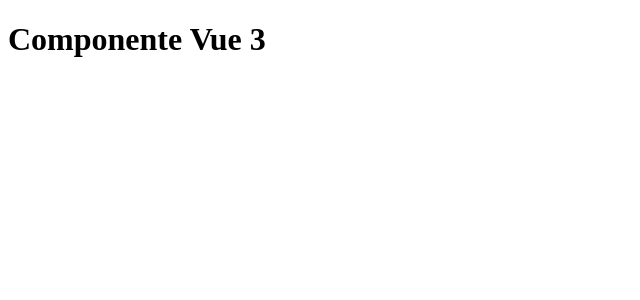
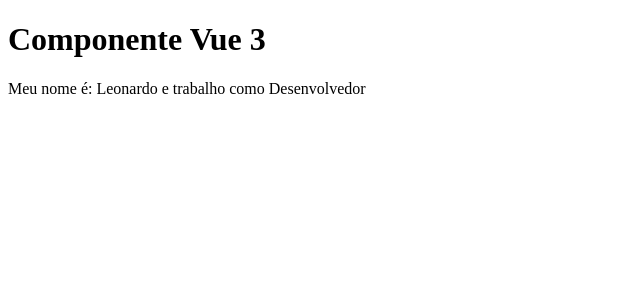
Before and after one commit to LeonardoScherer/curso_vuejs3, a Vue app in the folder 3_projeto_cli/: page / in a window 1280 px wide. Shown: the top 300 px of the page, without its empty margins (0-640 px from the left). Built offline with nearby package versions, Linux system fonts and the light colour scheme.

Commit message:
Dados em componentes

```diff
--- a/3_projeto_cli/src/components/PrimeiroComponente.vue
+++ b/3_projeto_cli/src/components/PrimeiroComponente.vue
@@ -1,9 +1,18 @@
 <template>
-    <h1>Componente Vue 3</h1>
+    <div>
+        <h1>Componente Vue 3</h1>
+        <p>Meu nome é: {{ nome }} e trabalho como {{ profissao }}</p>
+    </div>
 </template>
 
 <script>
     export default {
-        name: 'PrimeiroComponente'
+        name: 'PrimeiroComponente',
+        data() {
+            return {
+                nome: 'Leonardo',
+                profissao: 'Desenvolvedor'
+            }
+        }
     }
 </script>
```
